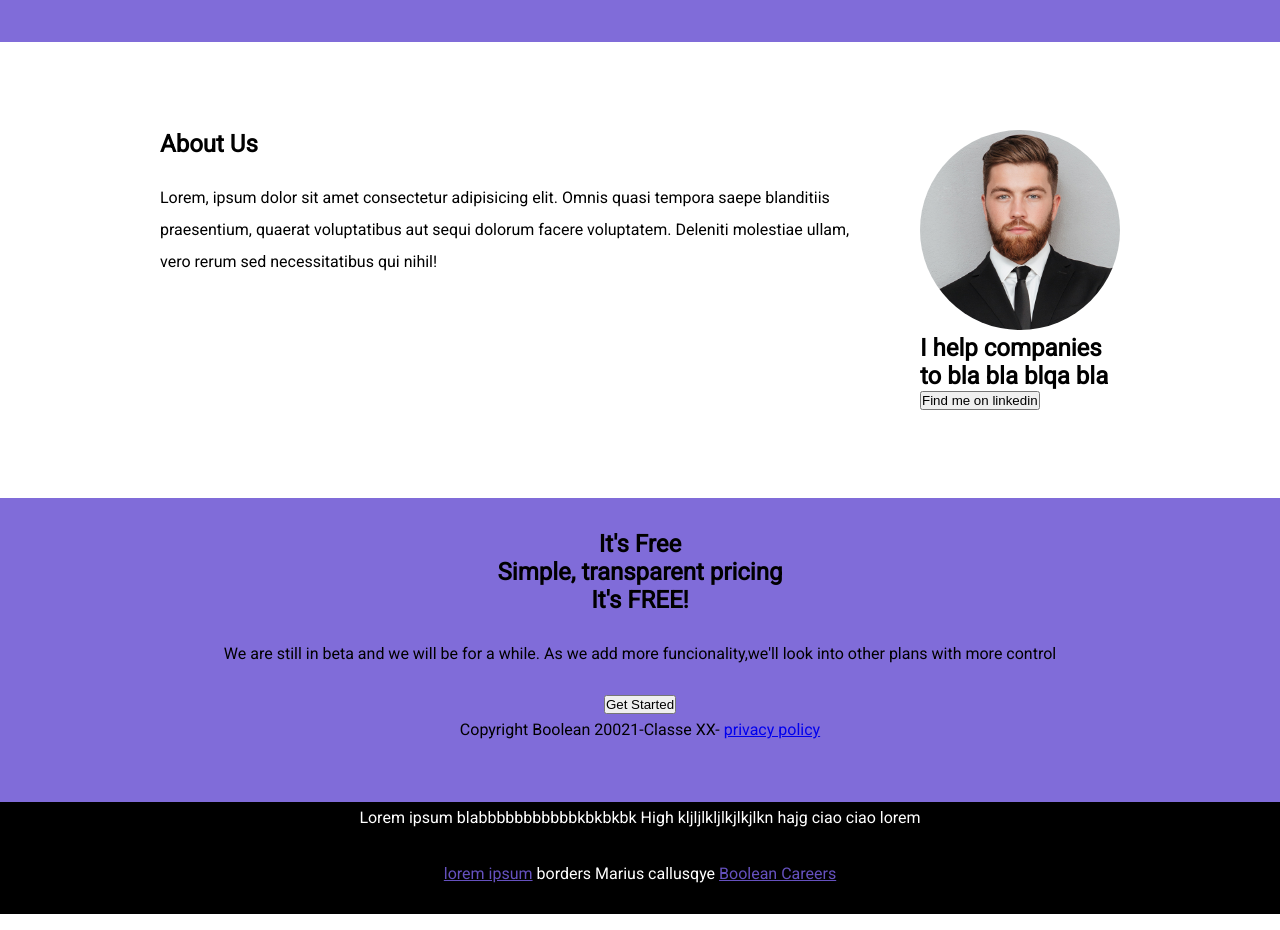
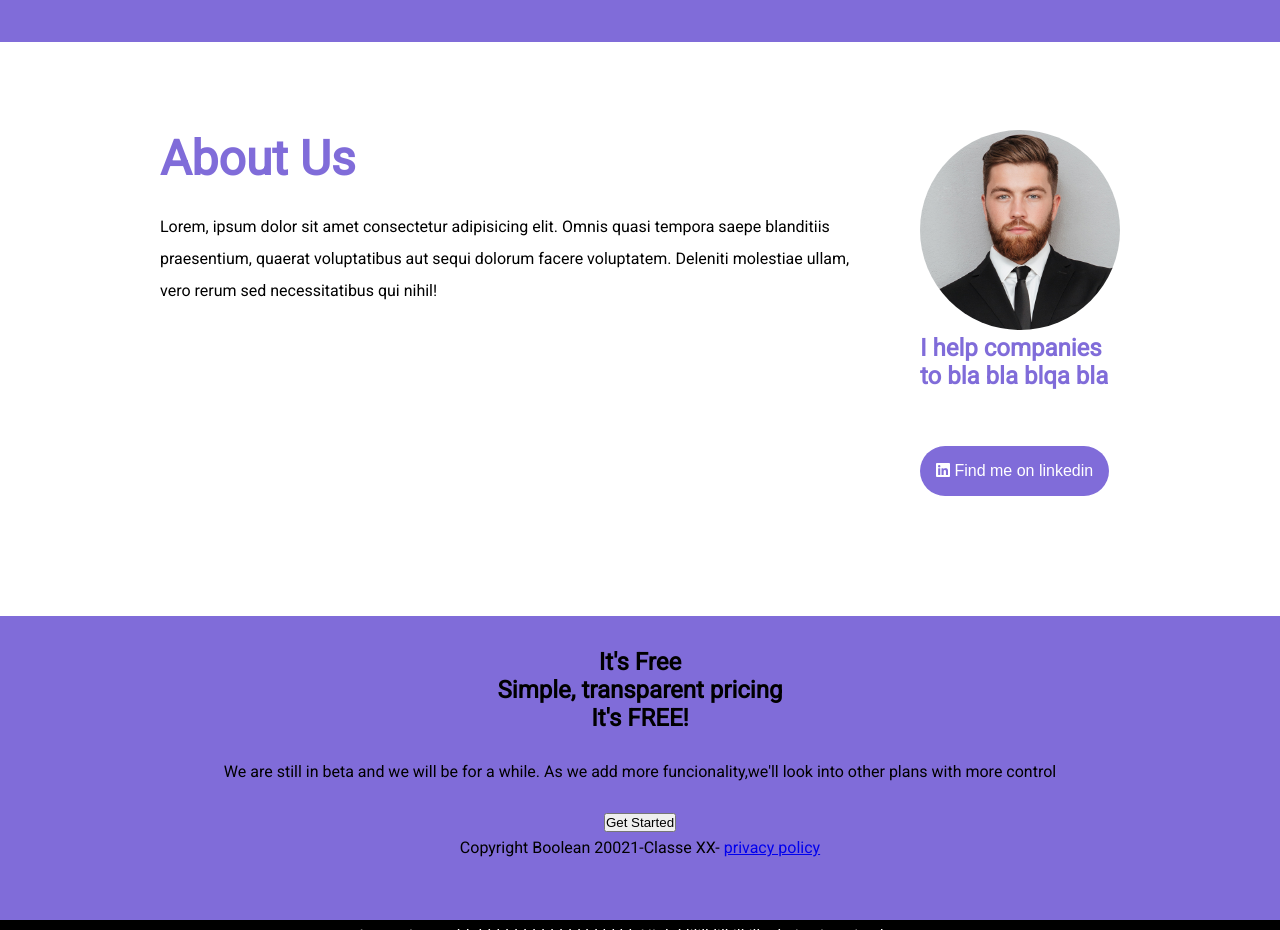
Before and after one commit to FedericoRosso97/htmlcss-responsive-layout, a plain HTML site: page index.html in a window 1280 px wide. Shown: the part 4420-5350 px from the top of the page. Drawn offline with Linux system fonts and the light colour scheme.

Commit message:
fix dimensioni e colori di button+testo

```diff
--- a/index.html
+++ b/index.html
@@ -270,7 +270,10 @@
                         bla blqa bla
                     </h2>
                     <button>
-                        Find me on linkedin
+                        <span>
+                            <i class="fa-brands fa-linkedin"></i>
+                        </span>
+                        <span>Find me on linkedin</span>
                     </button>
 
                   </div>
--- a/style.css
+++ b/style.css
@@ -312,6 +312,28 @@ font-size: 2rem;
 
 /*about us*/
 
+.about-us h1{
+    margin-bottom: 1.5rem;
+color: #715bd5e4;
+font-size: 3rem;
+}
+
+.about-us h2{
+    margin-bottom: 1.5rem;
+    color: #715bd5e4;
+    font-size: 1.5rem;
+}
+
+.about-us button{
+    color: white;
+    background-color: #715bd5e4;
+    border-radius: 5rem;
+    padding: 1rem;
+    font-size: 1rem;
+    border: none;
+    margin: 2rem 0;
+}
+
 .about-us img{
     width: 200px;
     height: 200px;
```
